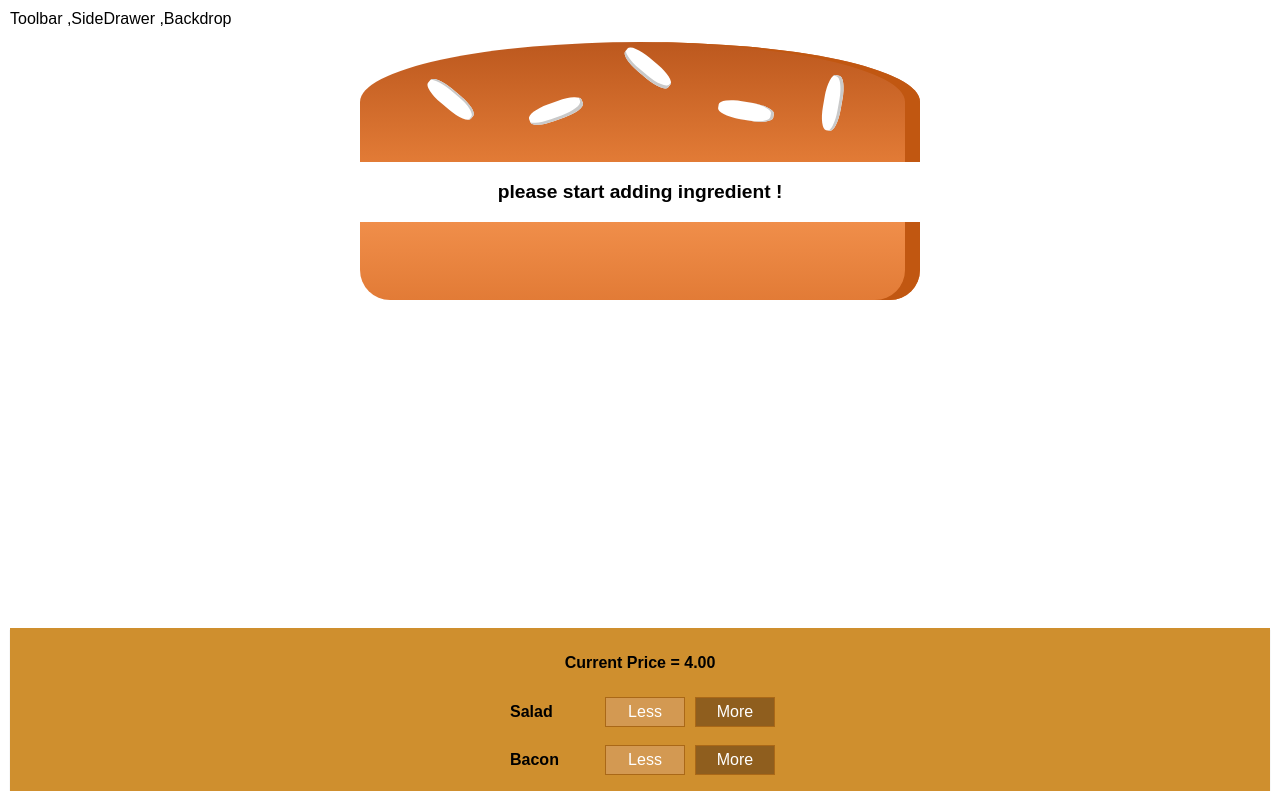
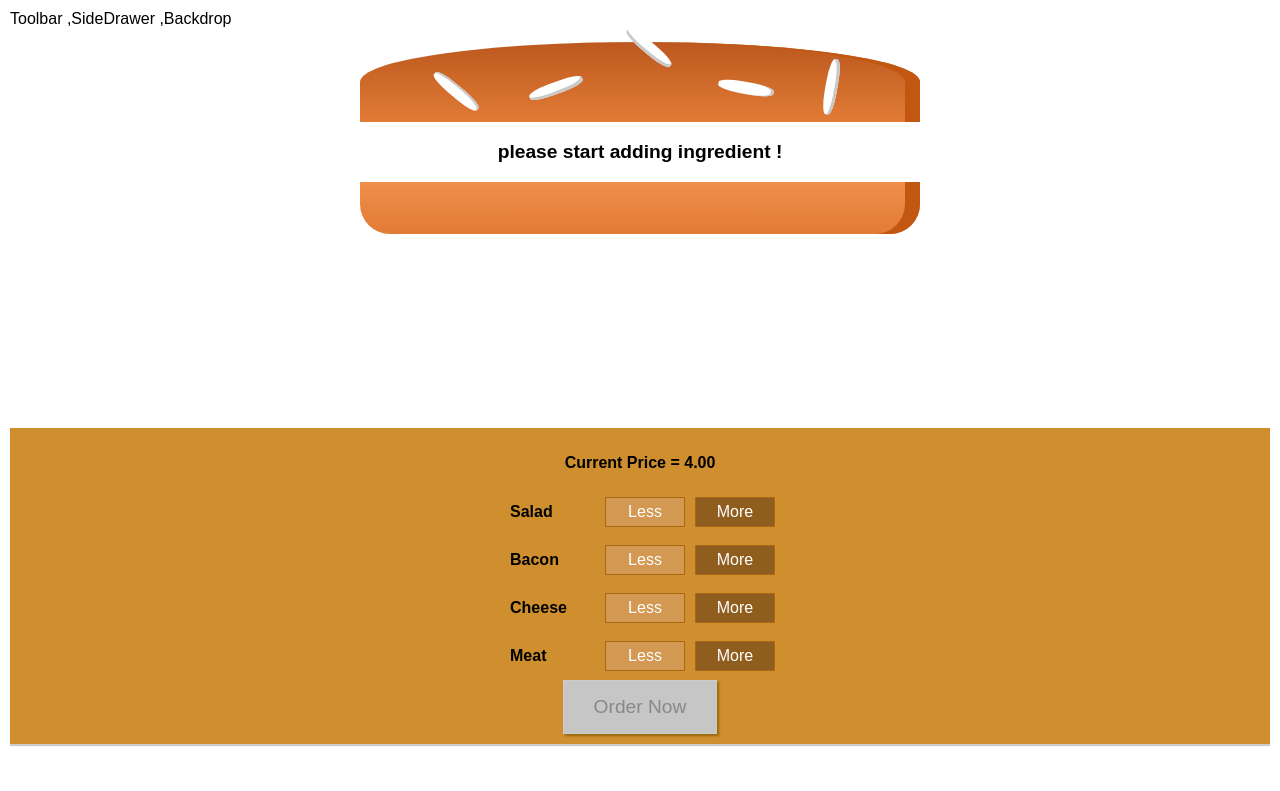
Before and after one commit to habiburrahman0540/burger-shop, a React app: page / in a window 1280 px wide. Shown: the top 791 px of the page. Built offline with nearby package versions, Linux system fonts and the light colour scheme.

Commit message:
Update Burger.css

```diff
--- a/src/components/Burger/Burger.css
+++ b/src/components/Burger/Burger.css
@@ -25,6 +25,6 @@
 @media (min-width: 1000px) and (min-height: 700px) {
     .Burger {
         width: 700px;
-        height: 600px;
+        height: 400px;
     }
 }
```
